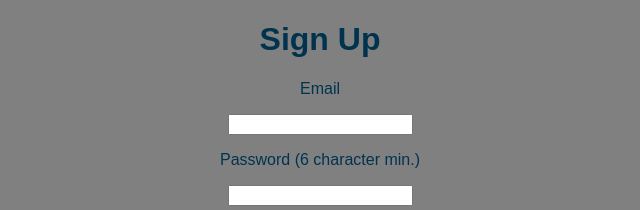
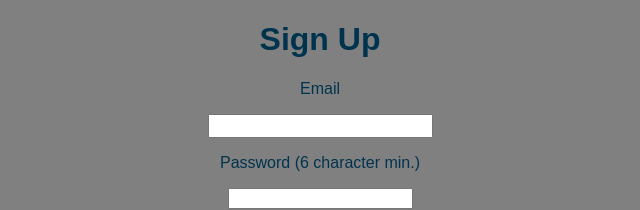
Before and after one commit to nikmanchan/chiisai-url, a React (Create React App) app: page /#/ in a window 1280 px wide. Shown: the top 210 px of the page, without its empty margins (320-960 px from the left). Built offline with nearby package versions, Linux system fonts and the light colour scheme; no server answers.

Commit message:
add type text to url input and add styling for input type text and email

```diff
--- a/src/components/App/App.css
+++ b/src/components/App/App.css
@@ -6,6 +6,18 @@ body{
     font-family: sans-serif;
     font-weight: 100;
 }
+
+input[type="text"]{
+    font-size: 16px;
+    color: #00334D;
+    padding-left: 16px;
+  }
+
+input[type="email"]{
+    font-size: 16px;
+    color: #00334D;
+    padding-left: 12px;
+  }
 
 .mainContainer {
     text-align: center;
@@ -65,7 +77,9 @@ body{
     display: block;
     width: 100%;
     margin: auto;
-    padding: 0;
+    padding-top: 0;
+    padding-bottom: 0;
+    padding-right: 0;
     height: 5vh;
     margin-top: 4vh;
     border: 1px solid #00334D;
--- a/src/components/TinyURL/TinyURL.js
+++ b/src/components/TinyURL/TinyURL.js
@@ -67,6 +67,7 @@ class TinyURL extends Component {
                     <form onSubmit={this.handleFormSubmit} className="urlForm">
                         <div className="formContainer" align="left">
                             <input
+                                type="text"
                                 required
                                 value={this.state.originalURL}
                                 onChange={this.handleInputChange('originalURL')}
```
